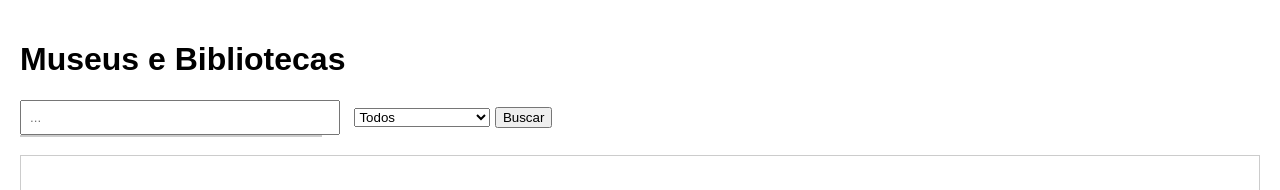
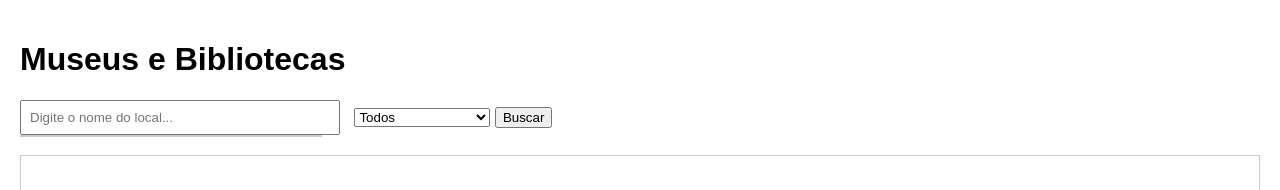
Before and after one commit to Gustsaz/Museup-dia, a plain HTML site: page index.html in a window 1280 px wide. Shown: the top 190 px of the page. Drawn offline with nearby package versions, Linux system fonts and the light colour scheme.

Commit message:
Update index.html

```diff
--- a/index.html
+++ b/index.html
@@ -10,7 +10,7 @@
 <body>
   <div id="app">
     <h1>Museus e Bibliotecas</h1>
-    <input type="text" id="searchInput" placeholder="..." oninput="handleInput()" autocomplete="off"/>
+    <input type="text" id="searchInput" placeholder="Digite o nome do local..." oninput="handleInput()" autocomplete="off"/>
     <div id="suggestions"></div>
     <div id="loadingSpinner" style="display: none;">🔄</div>
 
```
